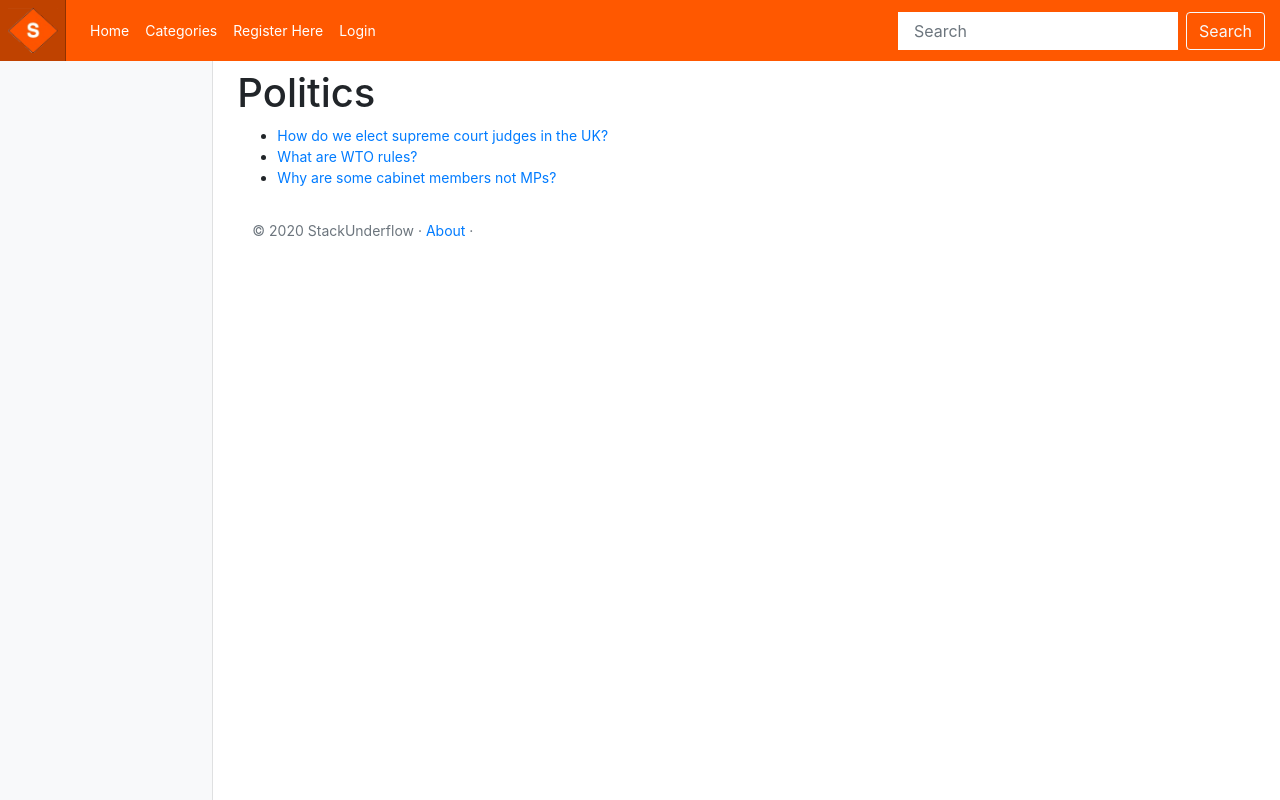
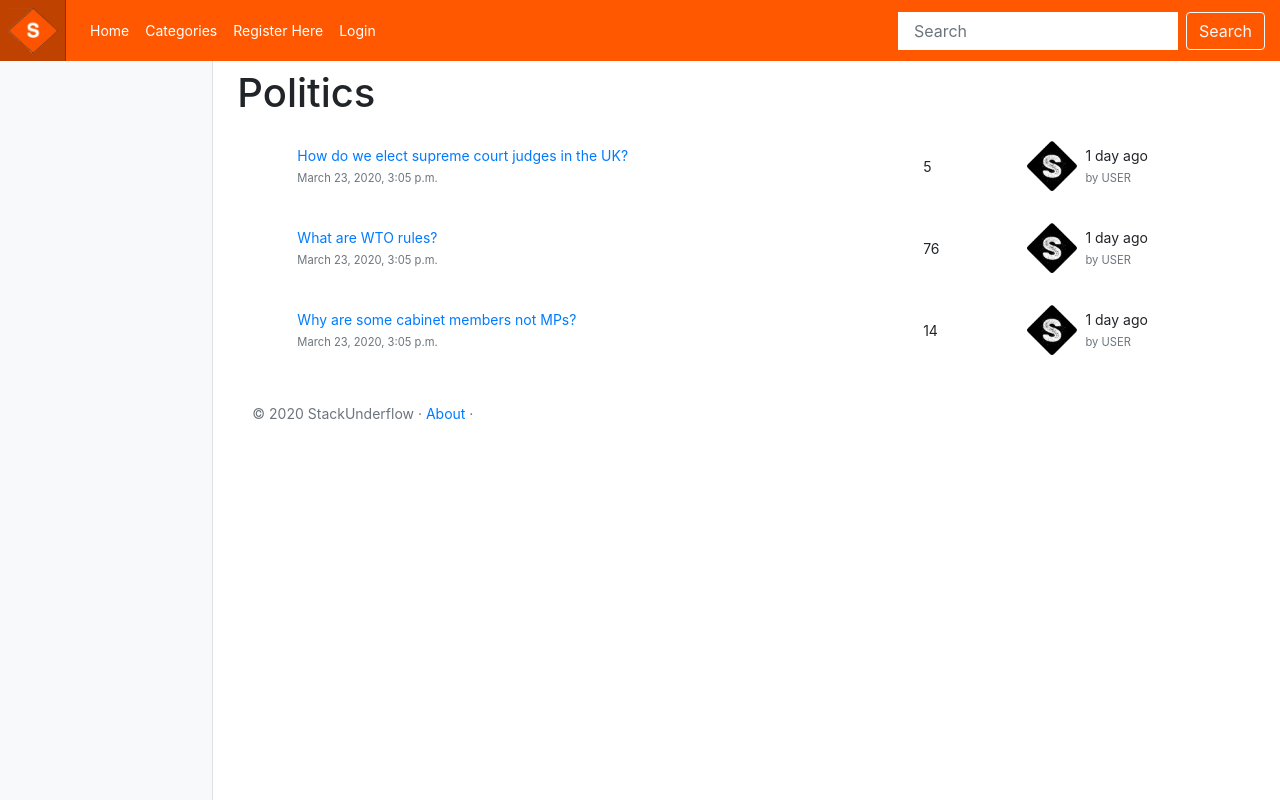
Before and after one commit to wad2Project/group_project, a Django app: page /stack_underflow/category/politics/ in a window 1280 px wide. Run offline with Django 3.2, Linux system fonts and the light colour scheme; data comes from the database, SQL or seed files in the repository; both versions use the stored data as it was after the commit; some libraries are stand-ins or nearby versions.

Commit message:
added field to threads/ created thread template

```diff
--- a/stack_underflow/models.py
+++ b/stack_underflow/models.py
@@ -1,3 +1,5 @@
+
+
 from django.db import models
 from django.template.defaultfilters import slugify
 from django.contrib.auth.models import User
@@ -31,6 +33,7 @@ class Thread(models.Model):
     category = models.ForeignKey(Category, on_delete=models.CASCADE)
     question = models.CharField(max_length=128, unique=True)
     replies = models.IntegerField(default=0)
+    created_at = models.DateTimeField(auto_now_add=True)
     slug = models.SlugField(unique=True)
     #url = models.URLField()
 
--- a/templates/stack_underflow/category.html
+++ b/templates/stack_underflow/category.html
@@ -18,7 +18,23 @@
     {% if threads %}
     <ul>
         {% for thread in threads %}
-        <li><a href="{% url 'stack_underflow:show_thread' thread.slug %}">{{ thread.question }}</a></li>
+        <div class="card-body py-3">
+            <div class="row no-gutters align-items-center">
+                <div class="col"> <a href="{% url 'stack_underflow:show_thread' thread.slug %}" class="text-big" data-abc="true">{{ thread.question }}</a>
+                    <div class="text-muted small mt-1">{{ thread.created_at }}<a href="javascript:void(0)" class="text-muted" data-abc="true"></a></div>
+                </div>
+                <div class="d-none d-md-block col-4">
+                    <div class="row no-gutters align-items-center">
+                        <div class="col-4">{{ thread.replies }}</div>
+                        <div class="media col-8 align-items-center"> <img src="{% static 'images/logo2.png' %}" alt="" class="d-block ui-w-30 rounded-circle" width="50" height="50">
+                            <div class="media-body flex-truncate ml-2">
+                                <div class="line-height-1 text-truncate">1 day ago</div> <a href="javascript:void(0)" class="text-muted small text-truncate" data-abc="true">by USER</a>
+                            </div>
+                        </div>
+                    </div>
+                </div>
+            </div>
+        </div>
         {% endfor %}
     </ul>
     {% else %}
```
Also changed, not shown: README.md, db.sqlite3, stack_underflow/migrations/0021_thread_created_at.py (added).
